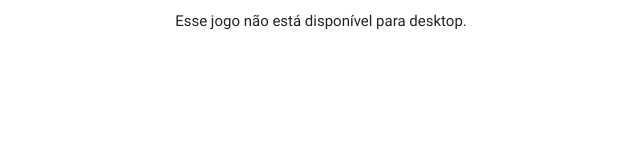
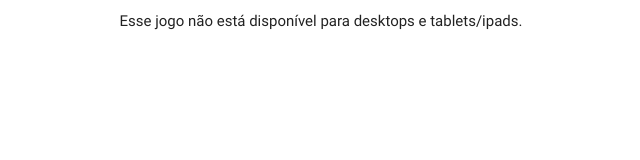
Before and after one commit to pcfmello/query-jogo-de-digitacao, a plain HTML site: page public/principal.html in a window 1280 px wide. Shown: the whole page, without its empty margins (319-959 px from the left). Drawn offline with nearby package versions, Linux system fonts and the light colour scheme.

Commit message:
Alterada mensagem para usuário não mobile
- Foi incluído mais informações para o usuário a respeito da plataforma que o jogo roda.

```diff
--- a/public/principal.html
+++ b/public/principal.html
@@ -10,7 +10,7 @@
 </head>
 <body>
   <div class="mostrar-no-desktop center">
-    Esse jogo não está disponível para desktop.
+    Esse jogo não está disponível para desktops e tablets/ipads.
   </div>
 
   <div class="mostrar-no-mobile">
```
